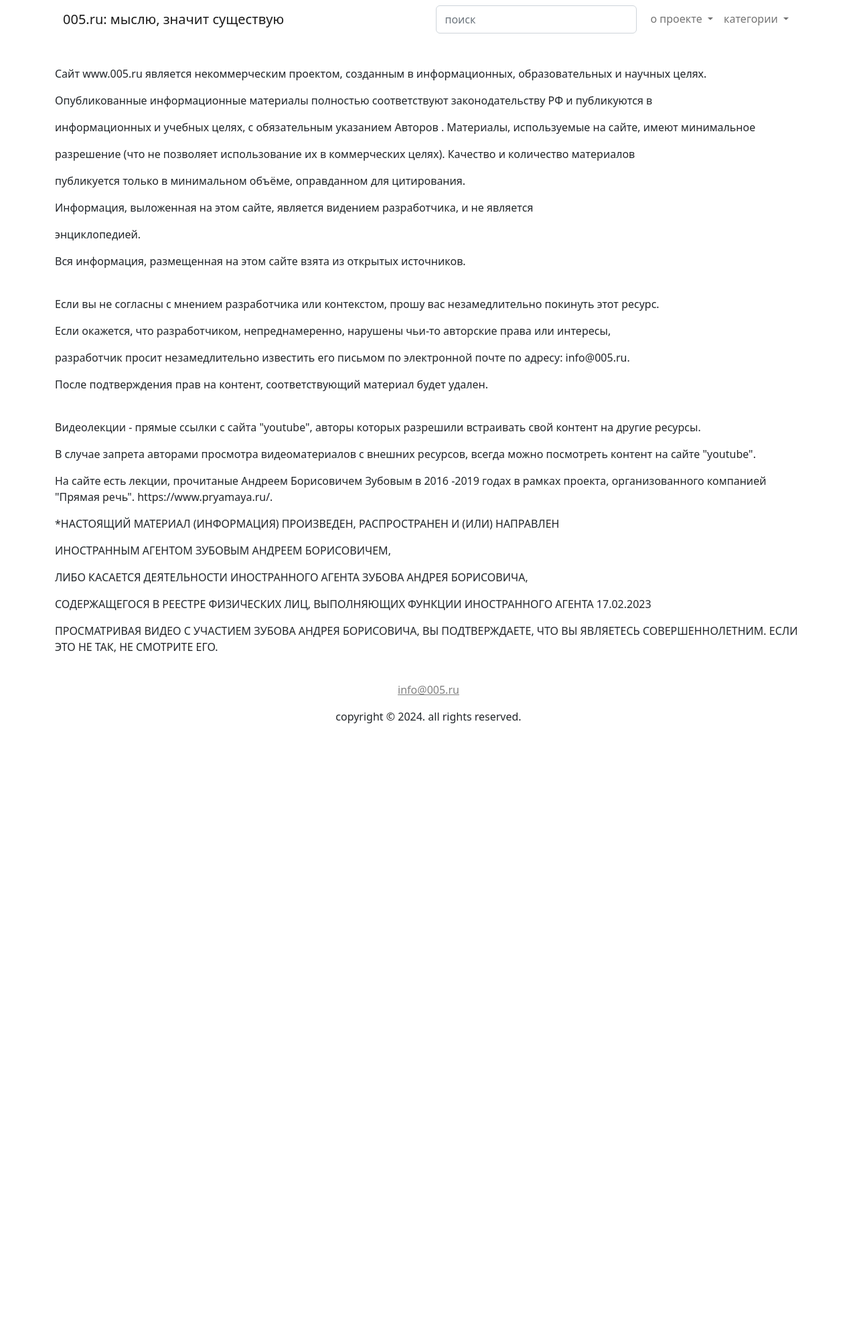
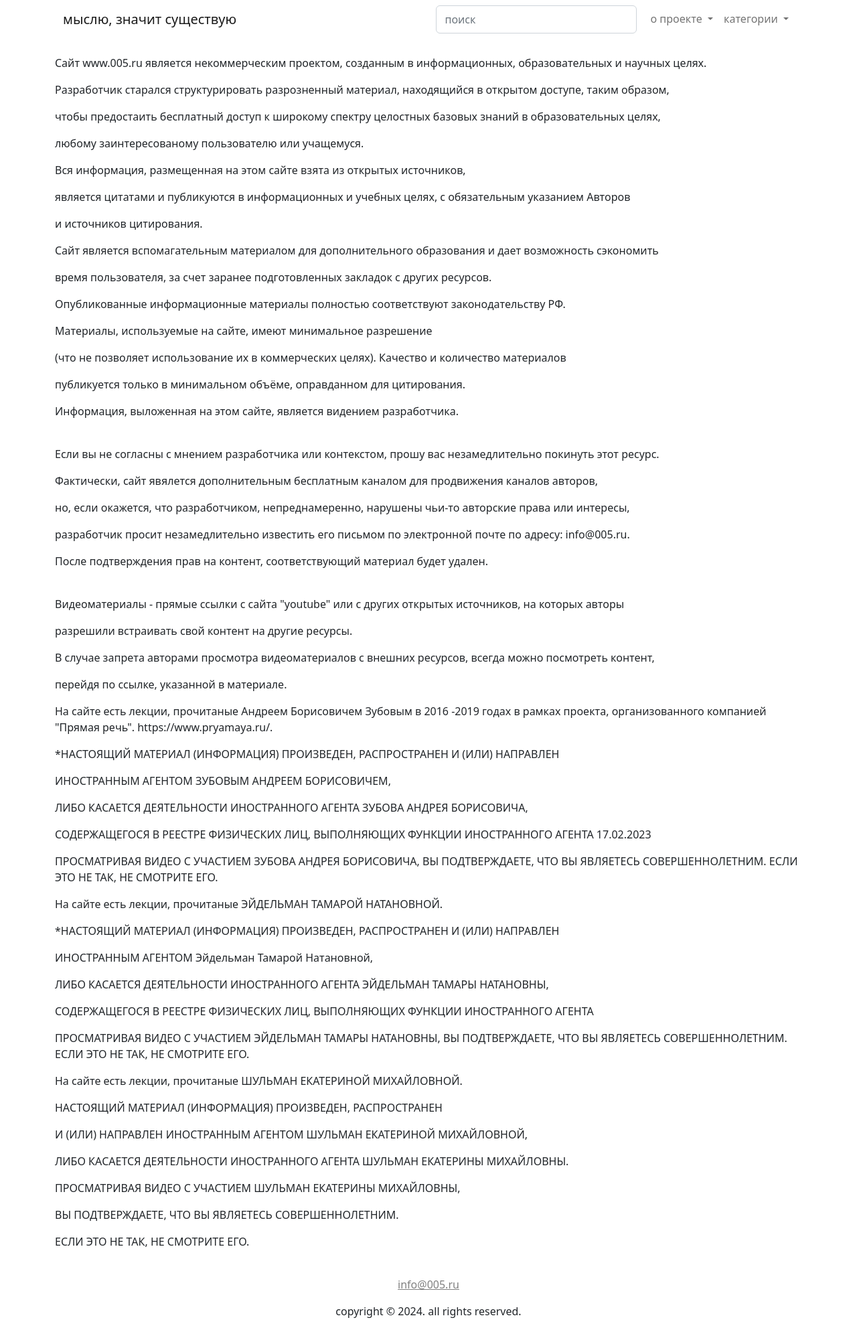
Before and after one commit to Ark005/edu, a Django app: page /about.html/ in a window 1280 px wide. Shown: the whole page at 67% size. Before the commit the page ends 1080 px from the top, so only its background shows below. Run offline with Django 4.2, Linux system fonts and the light colour scheme; parts of the project's set-up code (start-up, migrations or seed data) failed here and were passed over.

Commit message:
08/05/24

```diff
--- a/backend/web/templates/core/about.html
+++ b/backend/web/templates/core/about.html
@@ -1,29 +1,33 @@
 {% extends 'base.html' %}
 {% block content %}
 
+    <p> Сайт www.005.ru является некоммерческим проектом, созданным в информационных, образовательных и научных целях.
+    <p> Разработчик старался структурировать разрозненный материал, находящийся в открытом доступе, таким образом,
+    <p> чтобы предостаить бесплатный доступ к широкому спектру целостных базовых знаний в образовательных целях,
+    <p> любому заинтересованому пользователю или учащемуся.
+    <p> Вся информация, размещенная на этом сайте взята из открытых источников,
+    <p> является цитатами и публикуются в информационных и учебных целях, с обязательным указанием Авторов
+    <p> и источников цитирования.
+    <p> Сайт является вспомагательным материалом для дополнительного образования и дает возможность сэкономить
+    <p> время пользователя, за счет заранее подготовленных закладок с других ресурсов.
+    <p> Опубликованные информационные материалы полностью соответствуют законодательству РФ.
+    <p> Материалы, используемые на сайте, имеют минимальное разрешение
+    <p> (что не позволяет использование их в коммерческих целях). Качество и количество материалов
+    <p> публикуется только в минимальном объёме, оправданном для цитирования.
+    <p> Информация, выложенная на этом сайте, является видением разработчика.
 
-    <p>
-
-    <p> Сайт www.005.ru является некоммерческим проектом, созданным в информационных, образовательных и научных целях.
-    <p> Опубликованные информационные материалы полностью соответствуют законодательству РФ и публикуются в
-    <p> информационных и учебных целях, с обязательным указанием Авторов . Материалы, используемые на сайте, имеют
-        минимальное
-    <p> разрешение (что не позволяет использование их в коммерческих целях). Качество и количество материалов
-    <p> публикуется только в минимальном объёме, оправданном для цитирования.
-    <p> Информация, выложенная на этом сайте, является видением разработчика, и не является
-    <p> энциклопедией.
-    <p> Вся информация, размещенная на этом сайте взята из открытых источников.
         <br><br>
     <p> Если вы не согласны с мнением разработчика или контекстом, прошу вас незамедлительно покинуть этот ресурс.
-    <p> Если окажется, что разработчиком, непреднамеренно, нарушены чьи-то авторские права или интересы,
+    <p> Фактически, сайт явялется дополнительным бесплатным каналом для продвижения каналов авторов,
+    <p> но, если окажется, что разработчиком, непреднамеренно, нарушены чьи-то авторские права или интересы,
     <p> разработчик просит незамедлительно известить его письмом по электронной почте по адресу: info@005.ru.
     <p> После подтверждения прав на контент, соответствующий материал будет удален.
+        <br><br>
+    <p> Видеоматериалы - прямые ссылки с сайта "youtube" или с других открытых источников, на которых авторы
+    <p> разрешили встраивать свой контент на другие ресурсы.
+    <p> В случае запрета авторами просмотра видеоматериалов с внешних ресурсов, всегда можно посмотреть контент,
+    <p> перейдя по ссылке, указанной в материале.
 
-        <br><br>
-    <p>Видеолекции - прямые ссылки с сайта "youtube", авторы которых разрешили встраивать свой контент на другие
-        ресурсы.
-    <p> В случае запрета авторами просмотра видеоматериалов с внешних ресурсов, всегда можно посмотреть контент на сайте
-        "youtube".
 
     <p>На сайте есть лекции, прочитаные Андреем Борисовичем Зубовым в 2016 -2019 годах в рамках проекта, организованного
         компанией "Прямая речь". https://www.pryamaya.ru/.
@@ -31,7 +35,23 @@
     <p>ИНОСТРАННЫМ АГЕНТОМ ЗУБОВЫМ АНДРЕЕМ БОРИСОВИЧЕМ,
     <p>ЛИБО КАСАЕТСЯ ДЕЯТЕЛЬНОСТИ ИНОСТРАННОГО АГЕНТА ЗУБОВА АНДРЕЯ БОРИСОВИЧА,
     <p>СОДЕРЖАЩЕГОСЯ В РЕЕСТРЕ ФИЗИЧЕСКИХ ЛИЦ, ВЫПОЛНЯЮЩИХ ФУНКЦИИ ИНОСТРАННОГО АГЕНТА 17.02.2023
-    <p>ПРОСМАТРИВАЯ  ВИДЕО С УЧАСТИЕМ ЗУБОВА АНДРЕЯ БОРИСОВИЧА, ВЫ ПОДТВЕРЖДАЕТЕ, ЧТО ВЫ ЯВЛЯЕТЕСЬ СОВЕРШЕННОЛЕТНИМ.
-    ЕСЛИ ЭТО НЕ ТАК, НЕ СМОТРИТЕ ЕГО.
+    <p>ПРОСМАТРИВАЯ ВИДЕО С УЧАСТИЕМ ЗУБОВА АНДРЕЯ БОРИСОВИЧА, ВЫ ПОДТВЕРЖДАЕТЕ, ЧТО ВЫ ЯВЛЯЕТЕСЬ СОВЕРШЕННОЛЕТНИМ.
+        ЕСЛИ ЭТО НЕ ТАК, НЕ СМОТРИТЕ ЕГО.
+
+    <p>На сайте есть лекции, прочитаные ЭЙДЕЛЬМАН ТАМАРОЙ НАТАНОВНОЙ.
+    <p>*НАСТОЯЩИЙ МАТЕРИАЛ (ИНФОРМАЦИЯ) ПРОИЗВЕДЕН, РАСПРОСТРАНЕН И (ИЛИ) НАПРАВЛЕН
+    <p>ИНОСТРАННЫМ АГЕНТОМ Эйдельман Тамарой Натановной,
+    <p>ЛИБО КАСАЕТСЯ ДЕЯТЕЛЬНОСТИ ИНОСТРАННОГО АГЕНТА ЭЙДЕЛЬМАН ТАМАРЫ НАТАНОВНЫ,
+    <p>СОДЕРЖАЩЕГОСЯ В РЕЕСТРЕ ФИЗИЧЕСКИХ ЛИЦ, ВЫПОЛНЯЮЩИХ ФУНКЦИИ ИНОСТРАННОГО АГЕНТА
+    <p>ПРОСМАТРИВАЯ ВИДЕО С УЧАСТИЕМ ЭЙДЕЛЬМАН ТАМАРЫ НАТАНОВНЫ, ВЫ ПОДТВЕРЖДАЕТЕ, ЧТО ВЫ ЯВЛЯЕТЕСЬ СОВЕРШЕННОЛЕТНИМ.
+        ЕСЛИ ЭТО НЕ ТАК, НЕ СМОТРИТЕ ЕГО.
+
+    <p>На сайте есть лекции, прочитаные ШУЛЬМАН ЕКАТЕРИНОЙ МИХАЙЛОВНОЙ.
+    <p>НАСТОЯЩИЙ МАТЕРИАЛ (ИНФОРМАЦИЯ) ПРОИЗВЕДЕН, РАСПРОСТРАНЕН
+    <p>И (ИЛИ) НАПРАВЛЕН ИНОСТРАННЫМ АГЕНТОМ ШУЛЬМАН ЕКАТЕРИНОЙ МИХАЙЛОВНОЙ,
+    <p>ЛИБО КАСАЕТСЯ ДЕЯТЕЛЬНОСТИ ИНОСТРАННОГО АГЕНТА ШУЛЬМАН ЕКАТЕРИНЫ МИХАЙЛОВНЫ.
+    <p>ПРОСМАТРИВАЯ ВИДЕО С УЧАСТИЕМ ШУЛЬМАН ЕКАТЕРИНЫ МИХАЙЛОВНЫ,
+    <p>ВЫ ПОДТВЕРЖДАЕТЕ, ЧТО ВЫ ЯВЛЯЕТЕСЬ СОВЕРШЕННОЛЕТНИМ.
+    <p>ЕСЛИ ЭТО НЕ ТАК, НЕ СМОТРИТЕ ЕГО.
 
 {% endblock %}
--- a/backend/web/templates/core/century_category_detail.html
+++ b/backend/web/templates/core/century_category_detail.html
@@ -33,7 +33,7 @@
                                                         </div>
                                                     {% endif %}
                                                 {% endfor %}
-                                                {% if object.songs.exists %}
+                                               {% comment %} {% if object.songs.exists %}
                                                     <select class="select-audio" name="audio" id="id_audio">
                                                         {% for song in object.songs.all %}
                                                             {% if song.file %}
@@ -43,7 +43,7 @@
                                                             {% endif %}
                                                         {% endfor %}
                                                     </select>
-                                                {% endif %}
+                                                {% endif %}{% endcomment %}
                                             </div>
                                         {% endif %}
                                     </div>
--- a/backend/web/templates/core/genre_detail.html
+++ b/backend/web/templates/core/genre_detail.html
@@ -50,7 +50,7 @@
                                                             </div>
                                                         {% endif %}
                                                     {% endfor %}
-                                                    {% if object.songs.exists %}
+                                                 {% comment %}   {% if object.songs.exists %}
                                                         <select class="select-audio" name="audio" id="id_audio">
                                                             {% for song in object.songs.all %}
                                                                 {% if song.file %}
@@ -60,7 +60,7 @@
                                                                 {% endif %}
                                                             {% endfor %}
                                                         </select>
-                                                    {% endif %}
+                                                    {% endif %}{% endcomment %}
                                                 </div>
                                             {% endif %}
                                         </div>
--- a/backend/web/templates/navbar.html
+++ b/backend/web/templates/navbar.html
@@ -1,24 +1,23 @@
 <nav class="navbar navbar-expand-lg navbar-light">
     {% comment %}<nav class="navbar navbar-expand-lg navbar-light bg-light">{% endcomment %}
     <div class="container-fluid">
-
-        {% comment %} <a class="navbar-brand" href="#">
-      <img src="/media/image/logo.jpeg" width="20" height="16" class="d-inline-block align-text-center">
-    </a>{% endcomment %}
-        <a class="navbar-brand" href="/">005.ru: мыслю, значит существую
-
-            {% comment %}<img src="" alt="" width="" height="" alt="">{% endcomment %}
+        <a class="navbar-brand" href="/">
+            {% comment %}<img src="/media/image/005.jpg" width="100" height="" >{% endcomment %}
+            {% comment %}   <img src="/media/image/logo.jpeg" alt="25" width="25" height="" alt="">
+            <img src="/media/image/logo.jpeg" alt="25" width="25" height="" alt="">{% endcomment %}
+            {% comment %} 005{% endcomment %}{% comment %}<img src="/media/image/5.jpeg" alt="25%" width="25" height="">{% endcomment %}
+            {% comment %}    <img src="/media/image/ru.webp" alt="25" width="25" height="" alt="">{% endcomment %}
+            мыслю, значит существую
         </a>
-        {% comment %}<a class="nav-link active" aria-current="page" href="/">мыслю, значит существую</a>{% endcomment %}
-        <button class="navbar-toggler" type="button" data-bs-toggle="collapse"
-                data-bs-target="#navbarSupportedContent" aria-controls="navbarSupportedContent"
-                aria-expanded="false" aria-label="Toggle navigation">
-            <span class="navbar-toggler-icon"></span>
-        </button>
+            <button class="navbar-toggler" type="button" data-bs-toggle="collapse"
+                    data-bs-target="#navbarSupportedContent" aria-controls="navbarSupportedContent"
+                    aria-expanded="false" aria-label="Toggle navigation">
+                <span class="navbar-toggler-icon"></span>
+            </button>
         <ul class="navbar-nav navbar-light">
-
+            <br>
             <body>
-            <div class="container position-relative">
+            <div class="container position-relative" >
                 <form action="/search" method="get">
                     <input name="search" class="form-control" id="id_search" type="text" placeholder="поиск">
                 </form>
@@ -60,10 +59,10 @@
                 /
                 body >
             </style>
-
-            {% block content %}
+            </body>
+            {% comment %}   {% block content %}
             {% endblock %}
-
+{% endcomment %}
             <li class="nav-item dropdown">
                 <a class="nav-link dropdown-toggle" id="navbarDropdown" role="button" data-bs-toggle="dropdown"
                    aria-expanded="false">
```
Also changed, not shown: backend/web/templates/core/author_details.html (+20 -11 lines), backend/web/templates/core/includes/author_accordion.html (+12 -3 lines), backend/web/templates/core/category.html (line endings or trailing spaces).
